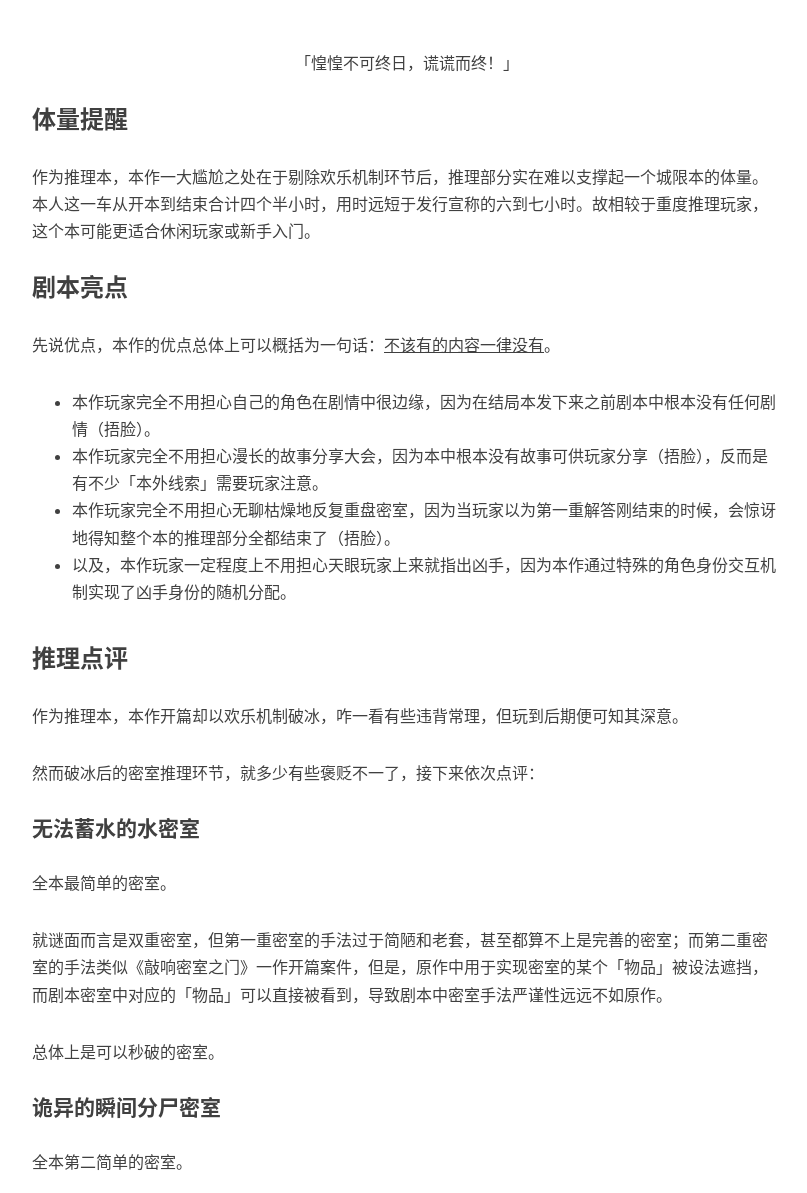
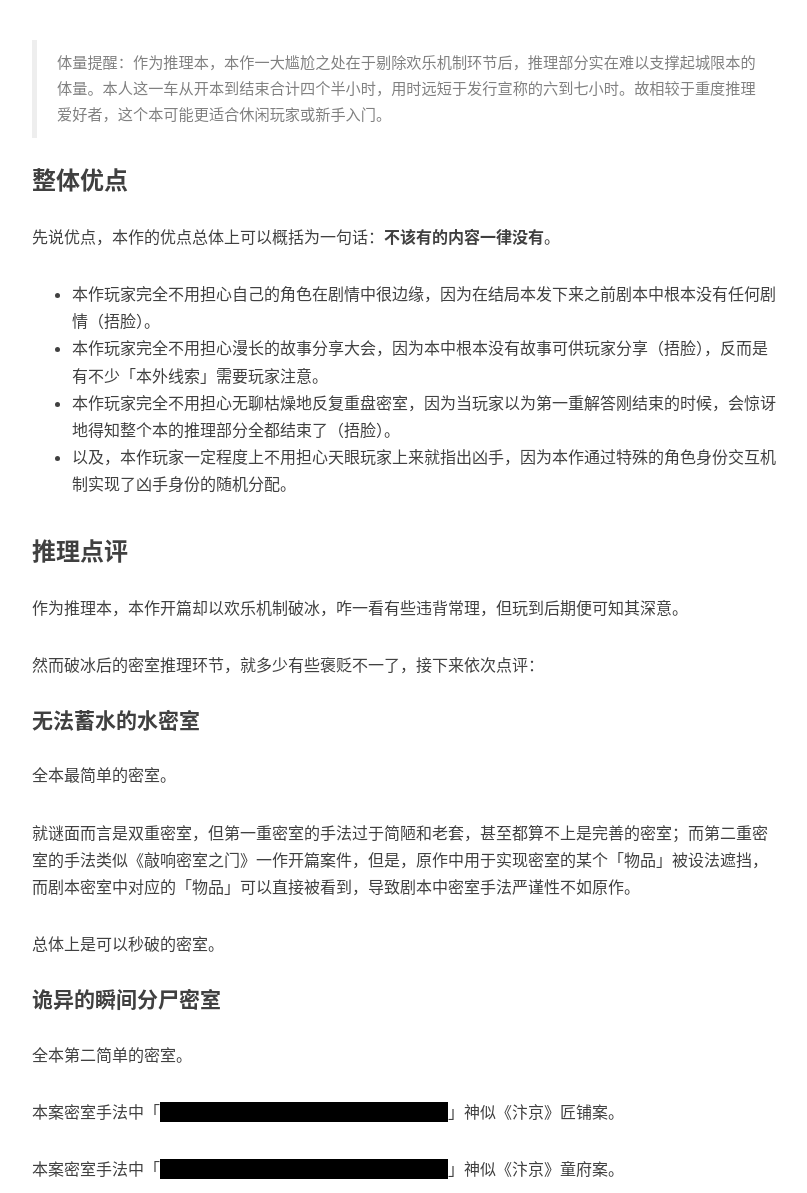
Before and after one commit to mysteryreview/mysteryreview.github.io, a Jekyll site: the page built from _posts/2024-10-31-谎谎而终.md, in a window 1280 px wide and 1400 px high, scrolled down 310 px. Shown: the part 207-1400 px from the top of the window, without its empty margins (233-1040 px from the left). Built offline with Jekyll 4.4.1, drawn with Linux system fonts in a browser that asks for light colours; nearby versions of some CDN libraries; comment, search, counter and statistics services are not loaded.

Commit message:
Update 2024-10-31-谎谎而终.md

```diff
--- a/_posts/2024-10-31-谎谎而终.md
+++ b/_posts/2024-10-31-谎谎而终.md
@@ -11,15 +11,12 @@ tags:
             - 低空飞行
 ---
 
- <p style="text-align:center">「惶惶不可终日，谎谎而终！」</p>
 
-### 体量提醒
+> 体量提醒：作为推理本，本作一大尴尬之处在于剔除欢乐机制环节后，推理部分实在难以支撑起城限本的体量。本人这一车从开本到结束合计四个半小时，用时远短于发行宣称的六到七小时。故相较于重度推理爱好者，这个本可能更适合休闲玩家或新手入门。
 
-作为推理本，本作一大尴尬之处在于剔除欢乐机制环节后，推理部分实在难以支撑起一个城限本的体量。本人这一车从开本到结束合计四个半小时，用时远短于发行宣称的六到七小时。故相较于重度推理玩家，这个本可能更适合休闲玩家或新手入门。
+### 整体优点
 
-### 剧本亮点
-
-先说优点，本作的优点总体上可以概括为一句话：<u>不该有的内容一律没有</u>。
+先说优点，本作的优点总体上可以概括为一句话：**不该有的内容一律没有**。
 
 * 本作玩家完全不用担心自己的角色在剧情中很边缘，因为在结局本发下来之前剧本中根本没有任何剧情（捂脸）。
 * 本作玩家完全不用担心漫长的故事分享大会，因为本中根本没有故事可供玩家分享（捂脸），反而是有不少「本外线索」需要玩家注意。
@@ -36,7 +33,7 @@ tags:
 
 全本最简单的密室。
 
-就谜面而言是双重密室，但第一重密室的手法过于简陋和老套，甚至都算不上是完善的密室；而第二重密室的手法类似《敲响密室之门》一作开篇案件，但是，原作中用于实现密室的某个「物品」被设法遮挡，而剧本密室中对应的「物品」可以直接被看到，导致剧本中密室手法严谨性远远不如原作。
+就谜面而言是双重密室，但第一重密室的手法过于简陋和老套，甚至都算不上是完善的密室；而第二重密室的手法类似《敲响密室之门》一作开篇案件，但是，原作中用于实现密室的某个「物品」被设法遮挡，而剧本密室中对应的「物品」可以直接被看到，导致剧本中密室手法严谨性不如原作。
 
 总体上是可以秒破的密室。
 
@@ -44,9 +41,9 @@ tags:
 
 全本第二简单的密室。
 
-该密室手法「<font style="background-color: #000000; color: black">先把钥匙塞进嘴里，再把头颅从窗户扔入</font>」神似《汴京》匠铺案。
+本案密室手法中「<font style="background-color: #000000; color: black">先把钥匙塞进嘴里，再把头颅从窗户扔入</font>」神似《汴京》匠铺案。
 
-该密室手法「<font style="background-color: #000000; color: black">被害人早已被分尸，床上尸体为凶手假扮</font>」神似《汴京》童府案。
+本案密室手法中「<font style="background-color: #000000; color: black">被害人早已被分尸，床上尸体为凶手假扮</font>」神似《汴京》童府案。
 
 看上去多少有些过度「致敬」了……（捂脸）
 
```
